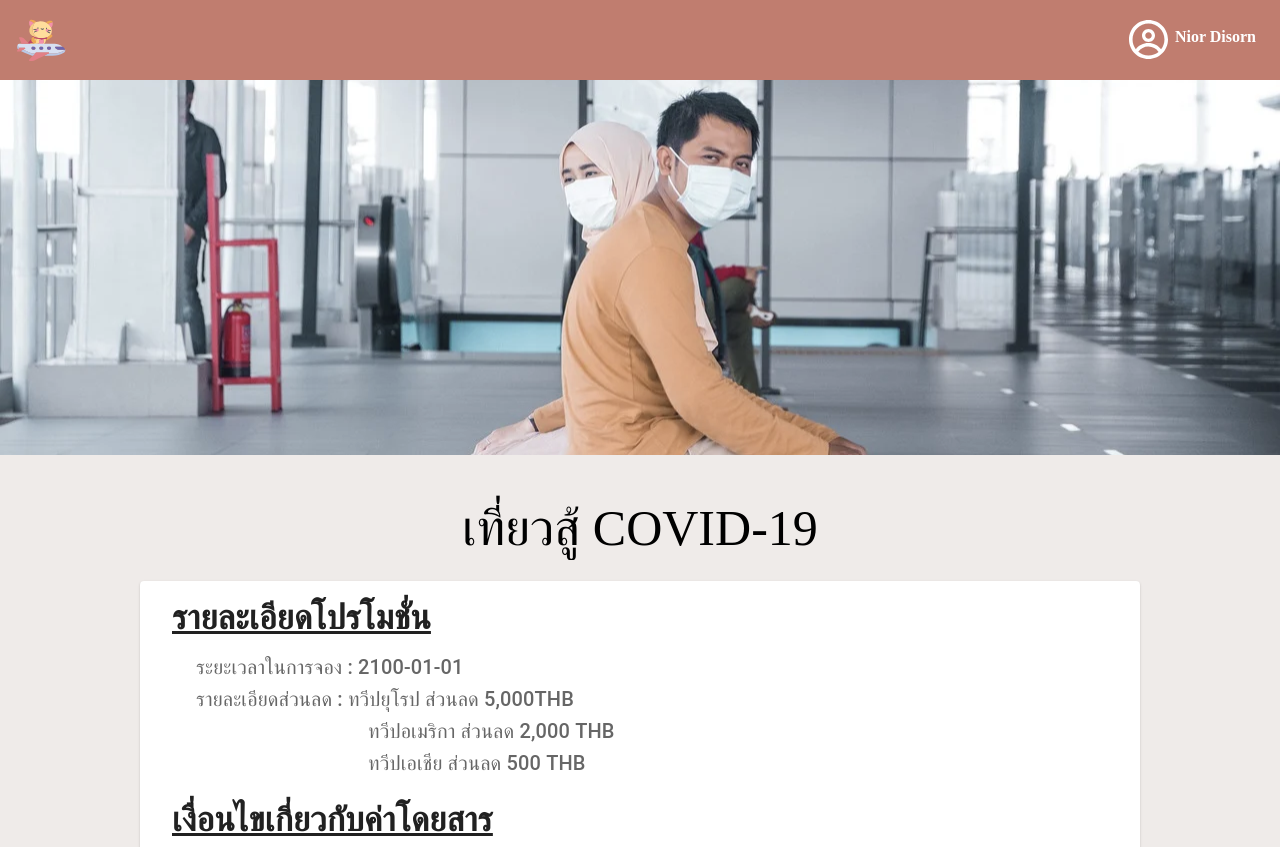
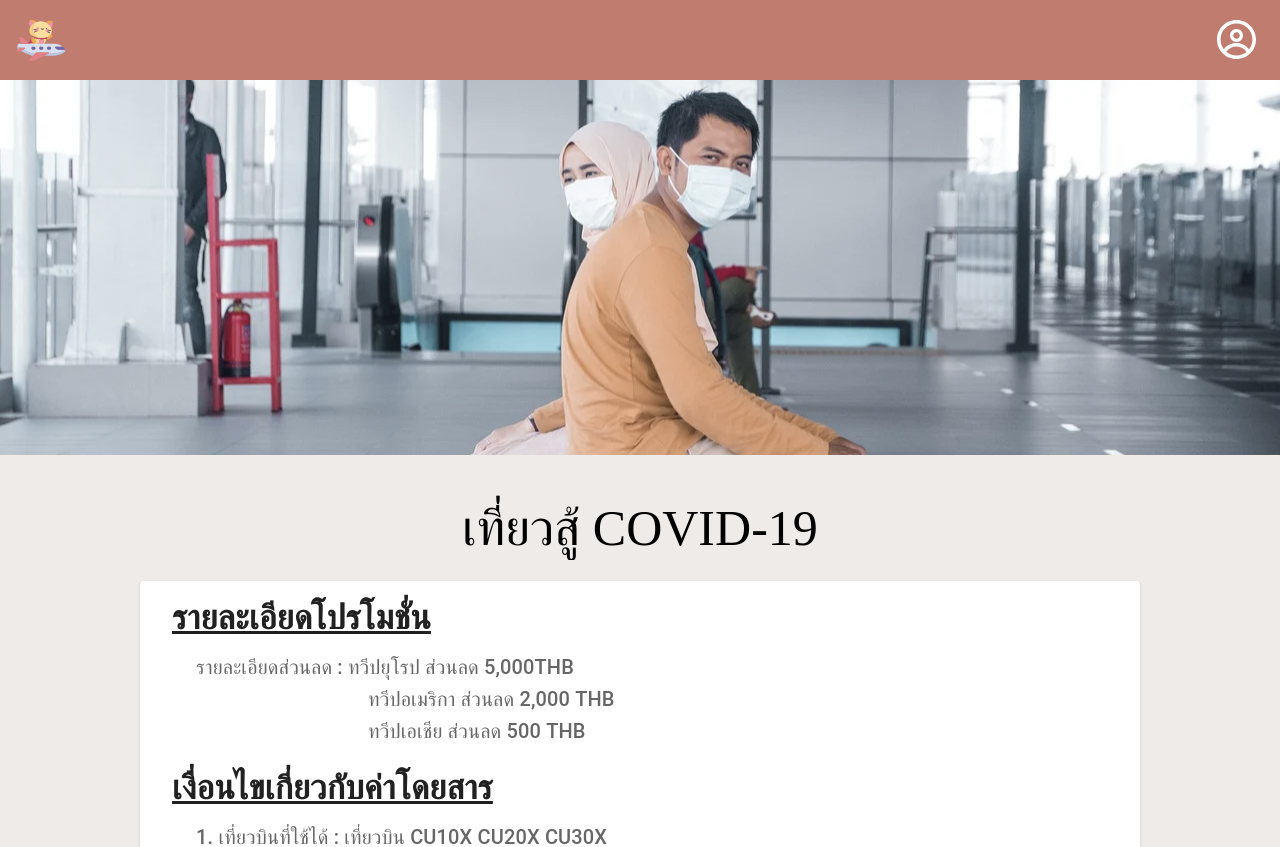
Before and after one commit to pphuditt/frontend, a React (Create React App) app: page /covid in a window 1280 px wide. Shown: the top 847 px of the page. Built offline with nearby package versions, Linux system fonts and the light colour scheme; a web font is replaced by a local one.

Commit message:
update promotions,navbar

```diff
--- a/src/components/Navbar.js
+++ b/src/components/Navbar.js
@@ -1,8 +1,11 @@
 import '../css/Navbar.css';
 import { ReactComponent as YourSvg } from '../statics/images/Untitled-1.svg';
 import { ReactComponent as UserSvg } from '../statics/images/user.svg';
+import { Link, Navigate } from "react-router-dom";
+import { useNavigate } from "react-router-dom";
 
 function Navbar() {
+    const navigate = useNavigate();
     const user_data = {
         "id": 1,
         "username": "disorn.bootso2@gmail.com",
@@ -17,10 +20,10 @@ function Navbar() {
     const fullName = user_data.firstName + " " + user_data.lastName;
     return (
         <div className='header'>
-            <YourSvg className='logo' />
+            <YourSvg className='logo' onClick={() =>{navigate("../availableflight");}}/>
+
             <div className='user-button' item xs={4} >
-                <div className='user-icon'><UserSvg /></div>
-                <div className='user-name'><p><b>{fullName}</b></p></div>
+                <div className='user-icon'><UserSvg onClick={() =>{navigate("../profile");}}/></div>
             </div>
         </div>
     );
--- a/src/components/promotion/Birthday.js
+++ b/src/components/promotion/Birthday.js
@@ -7,14 +7,18 @@ import Card from "@mui/material/Card";
 import CardContent from "@mui/material/CardContent";
 import Typography from "@mui/material/Typography";
 import { api } from "../../service/api";
+import authHeader from '../../service/AuthProvider.js';
 
 const voucher= () =>{
   api.post("voucher",{
     promotionId: "p_001"
+  },{
+    headers : authHeader()
   })
   .then((response)=>{
     if(response.status===200) alert("แลกแล้ว");
-    else alert("แลกไม่ได้จ้า");
+  }).catch((error)=>{
+    alert("แลกไม่ได้จ้า");
   });
 };
 
@@ -63,7 +67,6 @@ function Birthday() {
                     variant="h6"
                     color="text.secondary"
                   >
-                    ระยะเวลาในการจอง : 2100-01-01<br />
                     รายละเอียดส่วนลด : จองตั๋วเดือนเกิดรับส่วนลด 500 THB <br />
                   </Typography>
                   <Typography
--- a/src/components/promotion/Covid.js
+++ b/src/components/promotion/Covid.js
@@ -8,14 +8,19 @@ import Card from "@mui/material/Card";
 import CardContent from "@mui/material/CardContent";
 import Typography from "@mui/material/Typography";
 import { api } from "../../service/api";
+import authHeader from '../../service/AuthProvider.js';
 
 const voucher= (id) =>{
+
   api.post("voucher",{
     promotionId: id
+  },{
+    headers : authHeader()
   })
   .then((response)=>{
     if(response.status===200) alert("แลกแล้ว");
-    else alert("แลกไม่ได้จ้า");
+  }).catch((error)=>{
+    alert("แลกไม่ได้จ้า");
   });
 };
 
@@ -64,7 +69,6 @@ function Covid() {
                     variant="h6"
                     color="text.secondary"
                   >
-                    ระยะเวลาในการจอง : 2100-01-01<br />
                     รายละเอียดส่วนลด : ทวีปยุโรป ส่วนลด 5,000THB <br />
                   </Typography>
                   <Typography
--- a/src/components/promotion/Mile.js
+++ b/src/components/promotion/Mile.js
@@ -8,14 +8,18 @@ import CardContent from "@mui/material/CardContent";
 import Typography from "@mui/material/Typography";
 import { api } from "../../service/api";
 import ButtonGroup from "@mui/material/ButtonGroup";
+import authHeader from '../../service/AuthProvider.js';
 
 const voucher= (id) =>{
   api.post("voucher",{
     promotionId: id
+  },{
+    headers : authHeader()
   })
   .then((response)=>{
     if(response.status===200) alert("แลกแล้ว");
-    else alert("แลกไม่ได้จ้า");
+  }).catch((error)=>{
+    alert("แลกไม่ได้จ้า");
   });
 };
 
@@ -66,7 +70,6 @@ function Mile() {
                       variant="h6"
                       color="text.secondary"
                     >
-                      ระยะเวลาในการจอง : 2100-01-01<br />
                       รายละเอียดส่วนลด : 50,000 ไมล์ รับส่วนลด 5,000 THB <br />
                     </Typography>
                     <Typography
--- a/src/css/Navbar.css
+++ b/src/css/Navbar.css
@@ -25,9 +25,8 @@
 }
 
 .user-icon {
-    position: absolute;
-    top: 8px;
-    right: 88px;
+    margin-top: 20%;
+    float: right;
 }
 
 .user-name{
```
